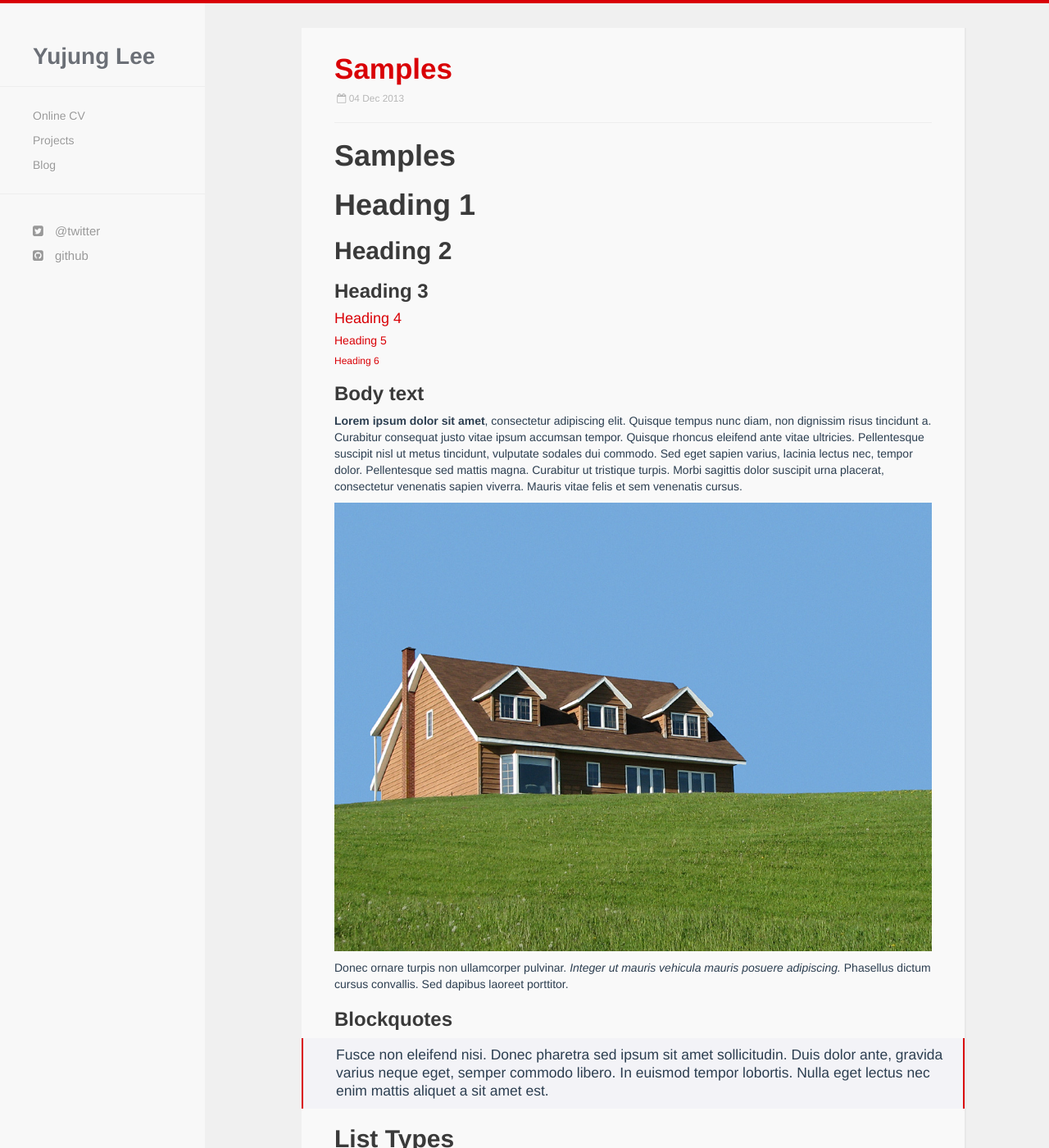
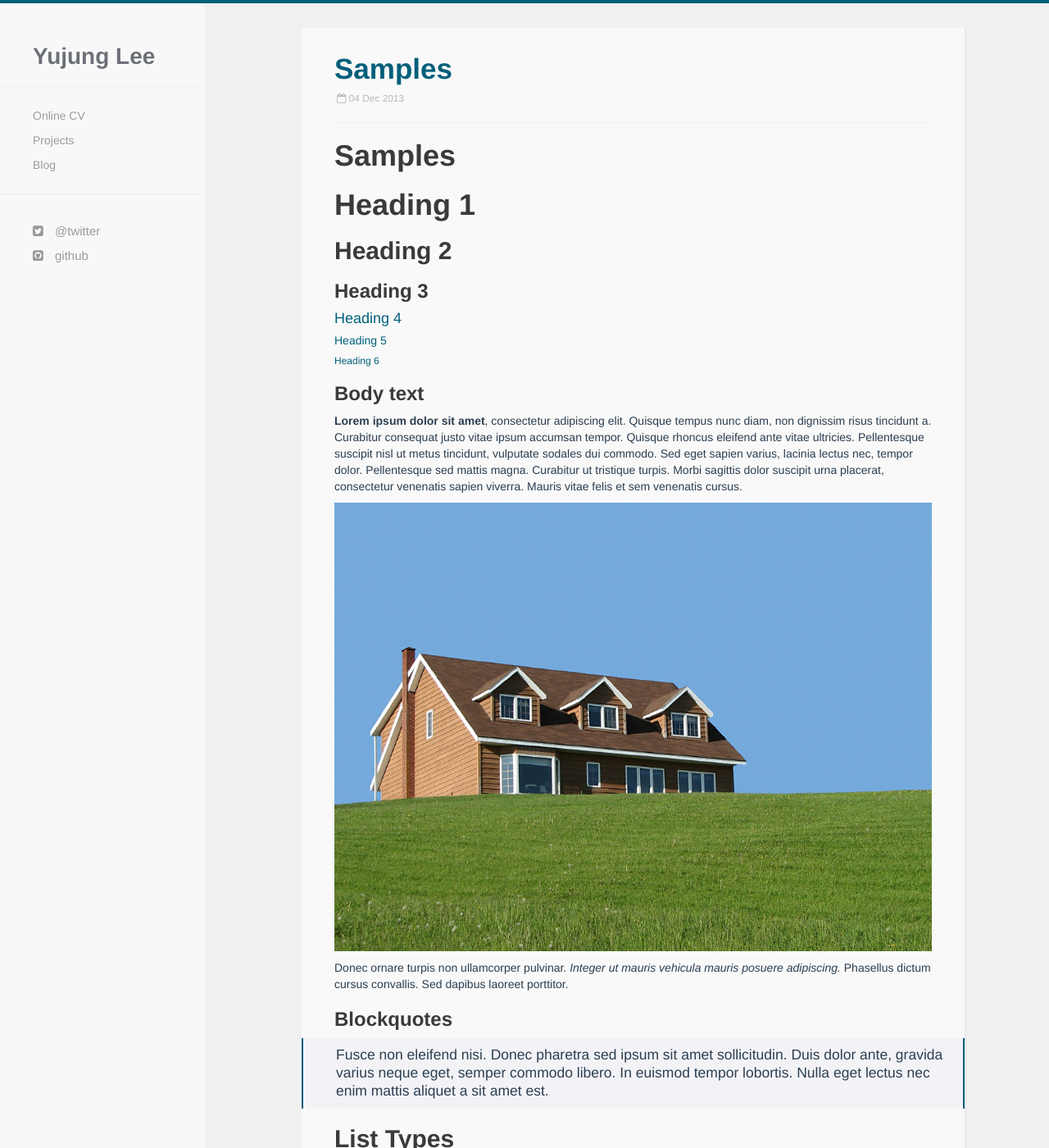
Before and after one commit to yujungL/yujungL.github.io, a Jekyll site: the page built from _posts/2013-12-04-Samples.markdown, in a window 1280 px wide and 1400 px high. Shown: the whole window at 82% size. Built offline with Jekyll 4.4.1, drawn with Linux system fonts in a browser that asks for light colours; nearby versions of some CDN libraries; Markdown is read by kramdown in place of the engine named in the settings; comment, search, counter and statistics services are not loaded.

Commit message:
Update hc.css

```diff
--- a/css/hc.css
+++ b/css/hc.css
@@ -6,14 +6,14 @@ body
   color:#2c3e50;
   background-color:#f0f0f0;
   width:100%;
-  border-top:solid #d90006;
+  border-top:solid #005f7a;
   border-width:4px
 }
 
 h1,h2,h3,h4,h5,h6
 {
   font-family:"Helvetica Neue", helvetica, "Open Sans", sans-serif;
-  color:#d90006
+  color:#005f7a
 }
 
 h1
@@ -29,12 +29,12 @@ h2,h3
 
 h1 a,h2 a,h3 a,h4 a
 {
-  color:#428fe0
+  color:#418aaf
 }
 
 h1 a:hover,h2 a:hover,h3 a:hover,h4 a:hover
 {
-  color:#29598c
+  color:#d18a10
 }
 
 p
@@ -66,7 +66,7 @@ p
 
 .container a
 {
-  border-bottom:1px #8a8a8a dotted;
+  border-bottom:1px #6d7277 dotted;
   text-decoration:none
 }
 
@@ -84,7 +84,7 @@ p
 .navbar a
 {
   text-decoration: none;
-  border-bottom: 1px #b1b1b1 solid;
+  border-bottom: 1px #6d7277 solid;
 }
 
 #sidebar-wrapper
@@ -98,7 +98,7 @@ p
   overflow-y:auto;
   z-index:1000;
   margin-top:-4px;
-  border-top:solid #d90006;
+  border-top:solid #005f7a;
   transition:all .4s ease 0;
   border-width:4px
 }
@@ -119,7 +119,7 @@ p
   text-indent:40px;
   font-family:"Helvetica Neue", helvetica, "Open Sans", sans-serif;
   font-weight:200;
-  color:#9c9c9c;
+  color:#6d7277;
   text-shadow:1px 1px #fff
 }
 
@@ -157,7 +157,7 @@ p
 
 .nav-toggle {
     display: none;
-    color: #d90006;
+    color: #005f7a;
     padding-left: 10px;
     padding-top: 10px;
   }
@@ -173,7 +173,7 @@ p
 
 .brand:hover
 {
-  color:#d90006;
+  color:#005f7a;
   -o-transition:.5s;
   -ms-transition:.5s;
   -moz-transition:.5s;
@@ -207,8 +207,8 @@ p
 
 blockquote
 {
-  border-left:2px solid #d90006;
-  border-right:2px solid #d90006;
+  border-left:2px solid #005f7a;
+  border-right:2px solid #005f7a;
   margin-left:-40px;
   margin-right:-40px;
   padding-left:40px;
@@ -292,7 +292,7 @@ pre
 {
   font-size:3em;
   font-weight:700;
-  color:#d90006;
+  color:#005f7a;
   line-height:130%
 }
 
@@ -316,7 +316,7 @@ pre
 #welcome-greeting h2 a
 {
   font-weight:100;
-  color:#d90006
+  color:#005f7a
 }
 
 .credit
@@ -370,7 +370,7 @@ pre
 {
   font-size:35px;
   font-weight:700;
-  color:#d90006;
+  color:#005f7a;
   padding-top:15px
 }
 
@@ -552,7 +552,7 @@ time
   font-weight:bolder;
   font-size:2.5em;
   line-height:55px;
-  color:#d90006
+  color:#005f7a
 }
 
 .user-card p
@@ -693,7 +693,7 @@ time
 }
 
 #sidebar-wrapper {
-    border-right: 4px solid #d90006;
+    border-right: 4px solid #005f7a;
     border-top: none;
     left: 0px;
 }
```
